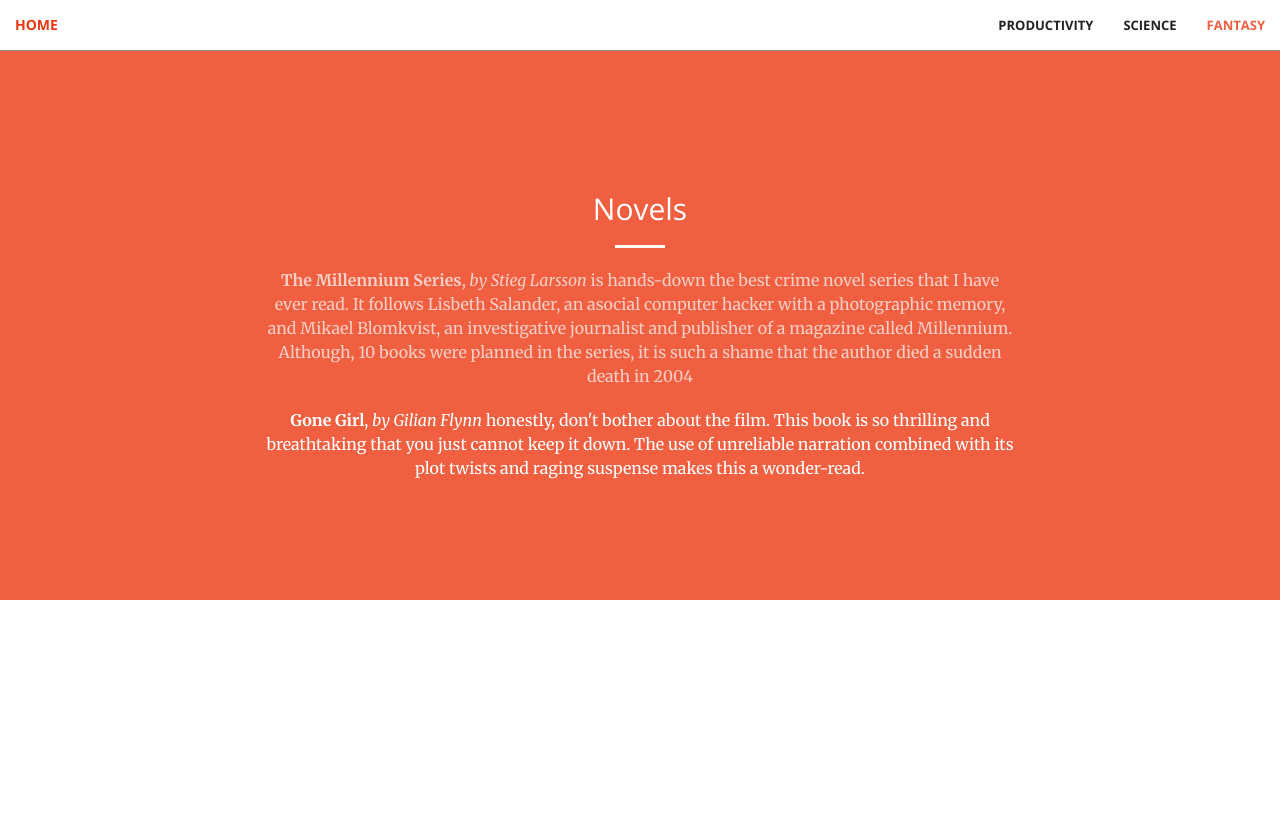
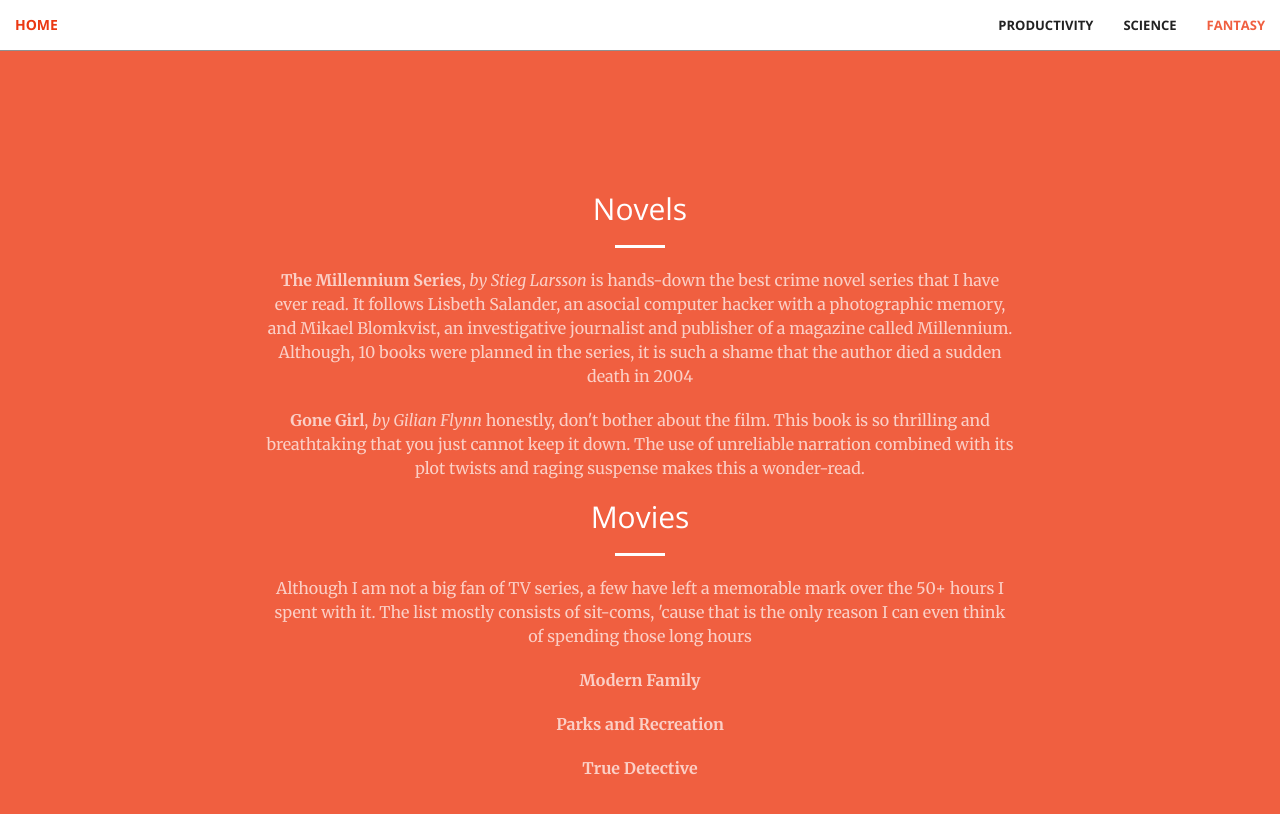
Before and after one commit to aravindbharathi/aravindbharathi.github.io, a Jekyll site: the page rec/index.html, which Jekyll copies as it is, in a window 1280 px wide and 900 px high, scrolled down 1785 px. Shown: the top 814 px of the window. Built offline with Jekyll 4.4.1, drawn with Linux system fonts in a browser that asks for light colours; before the commit the page ends 2385 px from its top, so only the background shows below that.

Commit message:
Update index.html

```diff
--- a/rec/index.html
+++ b/rec/index.html
@@ -181,10 +181,27 @@
                       Although, 10 books were planned in the series, it is such a shame that the author died a sudden death in 2004
                     </p>
 
-                    <p>
+                    <p class="text-faded">
                       <b>Gone Girl</b>, <i>by Gilian Flynn</i> honestly, don't bother about the film. This book is so thrilling and breathtaking that you just cannot keep it down.
                       The use of unreliable narration combined with its plot twists and raging suspense makes this a wonder-read.
                   </p>
+                  <h2 class="section-heading">Movies</h2>
+                    <hr class="light">
+                    <p class="text-faded">
+                      Although I am not a big fan of TV series, a few have left a memorable mark over the 50+ hours I spent with it. The list mostly consists of sit-coms, 'cause
+                      that is the only reason I can even think of spending those long hours
+                  </p>
+
+                  <p class="text-faded">
+                    <b>Modern Family</b>
+                  </p>
+                  <p class="text-faded">
+                    <b>Parks and Recreation</b>
+                  </p>
+                  <p class="text-faded">
+                    <b>True Detective</b>
+                  </p>
+
                 </div>
             </div>
         </div>
```
